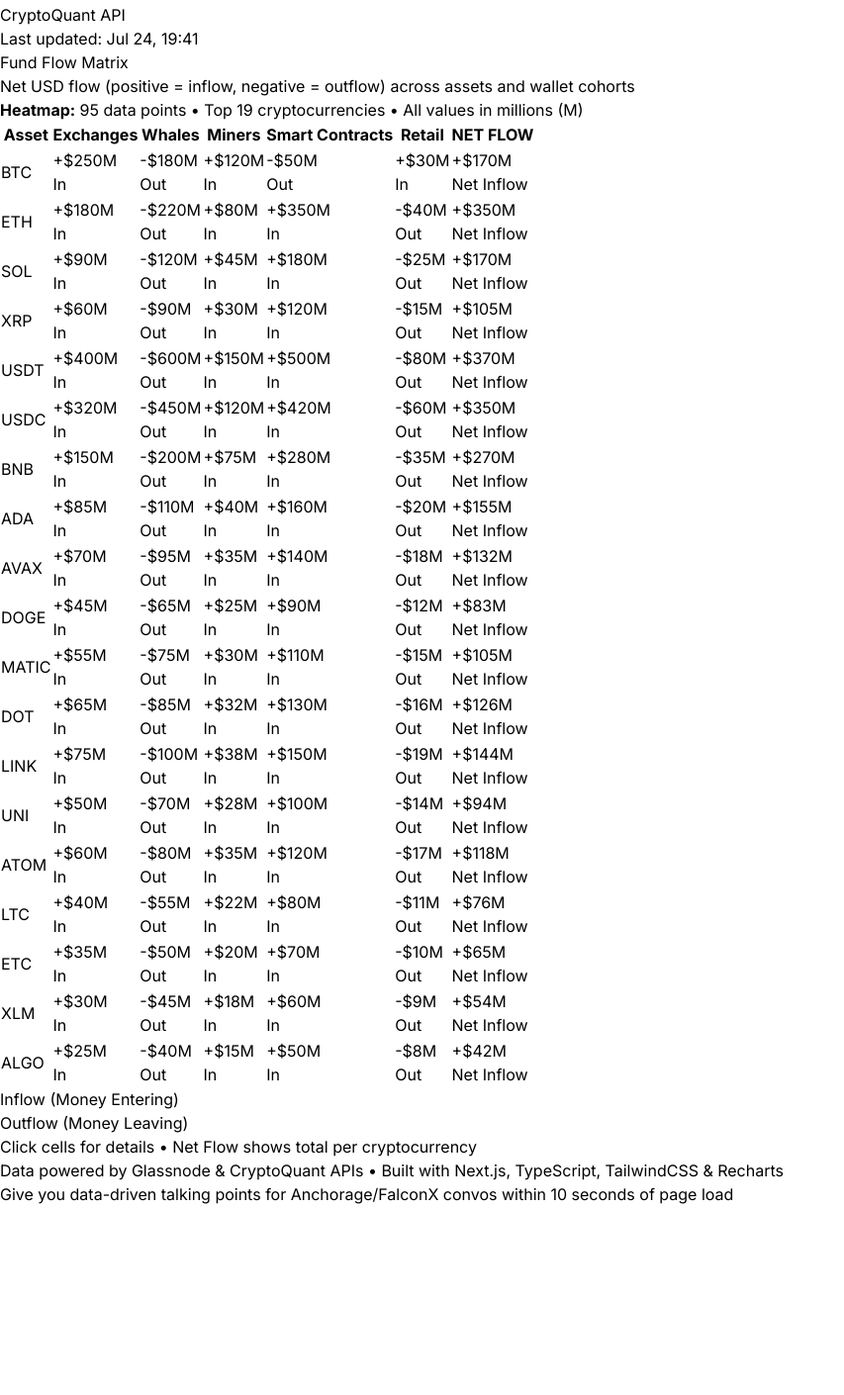
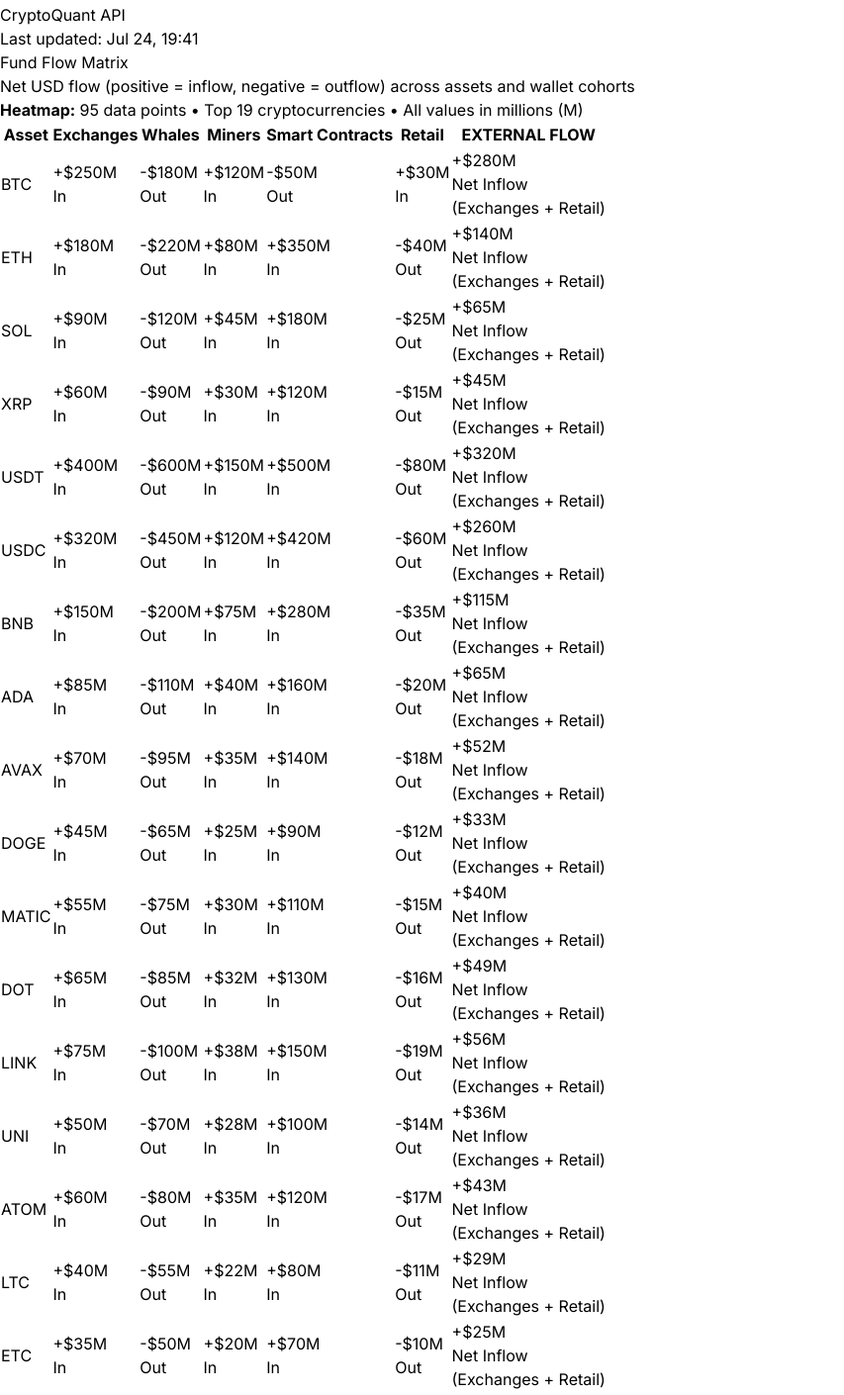
Before and after one commit to pradhakr1984/onchainheatmap, a Next.js app: page / in a window 1280 px wide. Shown: the part 7381-8791 px from the top of the page at 99% size, without its empty margins (0-853 px from the left). Before the commit the page ends 8600 px from the top, so only its background shows below. Built offline with nearby package versions, Linux system fonts and the light colour scheme.

Commit message:
Fix net flow calculation to focus on external flows (exchanges + retail) instead of internal transfers

```diff
--- a/src/components/Heatmap.tsx
+++ b/src/components/Heatmap.tsx
@@ -166,8 +166,18 @@
     return `$${absValue.toFixed(0)}M`;
   };
 
-  // Calculate net flow for each asset
+  // Calculate net flow for each asset - focusing on external flows
   const getNetFlow = (asset: string) => {
+    const assetData = mockData.filter(d => d.asset === asset);
+
+    // Focus on external flows (exchanges and retail) as they represent money entering/leaving the ecosystem
+    // Internal transfers between whales, miners, and smart contracts are excluded from net flow
+    const externalFlows = assetData.filter(d => d.cohort === 'exchanges' || d.cohort === 'retail');
+    return externalFlows.reduce((sum, d) => sum + d.value, 0);
+  };
+
+  // Calculate total ecosystem flow (all cohorts) for comparison
+  const getTotalFlow = (asset: string) => {
     const assetData = mockData.filter(d => d.asset === asset);
     return assetData.reduce((sum, d) => sum + d.value, 0);
   };
@@ -194,7 +204,7 @@
                 </th>
               ))}
               <th className="p-2 text-center font-bold text-gray-700 dark:text-gray-300 border-l border-gray-300 text-sm bg-gray-200 dark:bg-gray-600">
-                NET FLOW
+                EXTERNAL FLOW
               </th>
             </tr>
           </thead>
@@ -246,6 +256,9 @@
                     <div className="text-xs opacity-75">
                       {netFlow > 0 ? 'Net Inflow' : netFlow < 0 ? 'Net Outflow' : 'Balanced'}
                     </div>
+                    <div className="text-xs opacity-50">
+                      (Exchanges + Retail)
+                    </div>
                   </td>
                 </tr>
               );
@@ -265,7 +278,7 @@
           <span className="text-gray-700 dark:text-gray-300 font-medium">Outflow (Money Leaving)</span>
         </div>
         <div className="text-gray-500 dark:text-gray-400 text-xs">
-          Click cells for details • Net Flow shows total per cryptocurrency
+          Click cells for details • External Flow = Exchanges + Retail (money entering/leaving ecosystem)
         </div>
       </div>
     </div>
```
